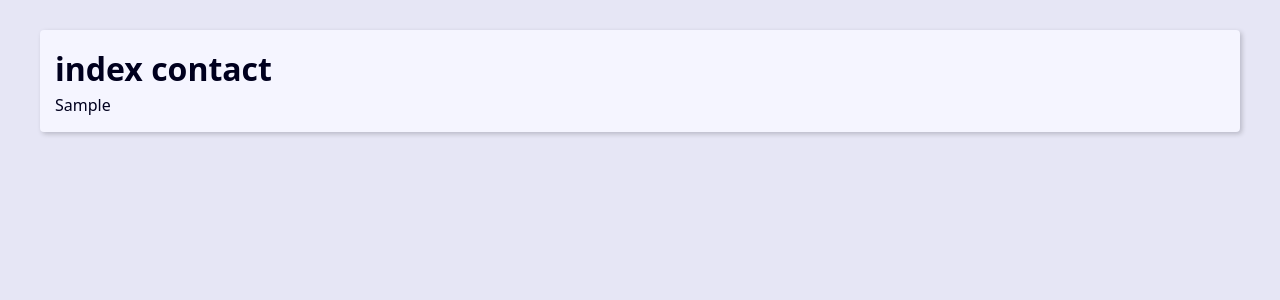
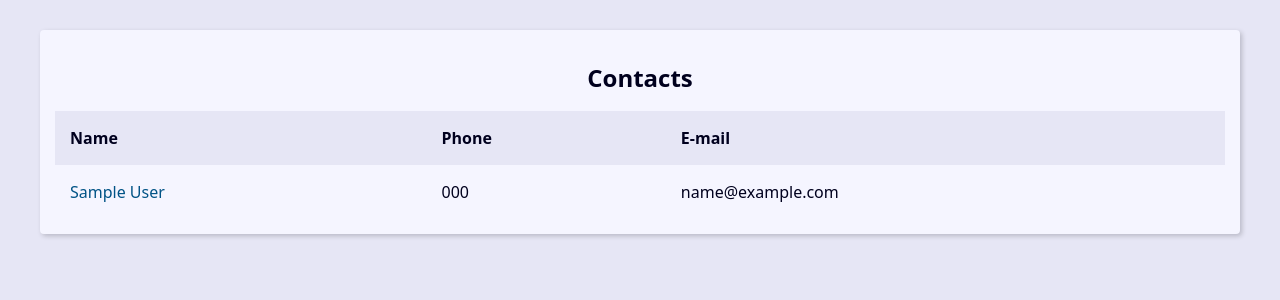
Before and after one commit to gusmorini/django_agenda, a Django app: page / in a window 1280 px wide. Shown: the top 300 px of the page. Run offline with Django 4.2, Linux system fonts and the light colour scheme; tables that the repository leaves empty hold one stand-in row (values such as "Sample post").

Commit message:
list contacts

```diff
--- a/contact/templates/contact/index.html
+++ b/contact/templates/contact/index.html
@@ -1,5 +1,31 @@
 {% extends 'global/base.html' %} {% block content %}
-<h1>index contact</h1>
-{% for contact in contacts %}
-<p>{{ contact.first_name }}</p>
-{% endfor %} {% endblock content %}
+<div class="responsive-table">
+  <table class="contacts-table">
+    <caption class="table-caption">
+      Contacts
+    </caption>
+
+    <thead>
+      <tr class="table-row table-row-header">
+        <th class="table-header">Name</th>
+        <th class="table-header">Phone</th>
+        <th class="table-header">E-mail</th>
+      </tr>
+    </thead>
+
+    <tbody>
+      {% for contact in contacts %}
+      <tr class="table-row">
+        <td class="table-cel">
+          <a class="table-link" href="{% url 'contact:contact' contact.id %}">
+            {{ contact.first_name }} {{ contact.last_name }}
+          </a>
+        </td>
+        <td class="table-cel">{{ contact.phone }}</td>
+        <td class="table-cel">{{ contact.email }}</td>
+      </tr>
+      {% endfor %}
+    </tbody>
+  </table>
+</div>
+{% endblock content %}
```
